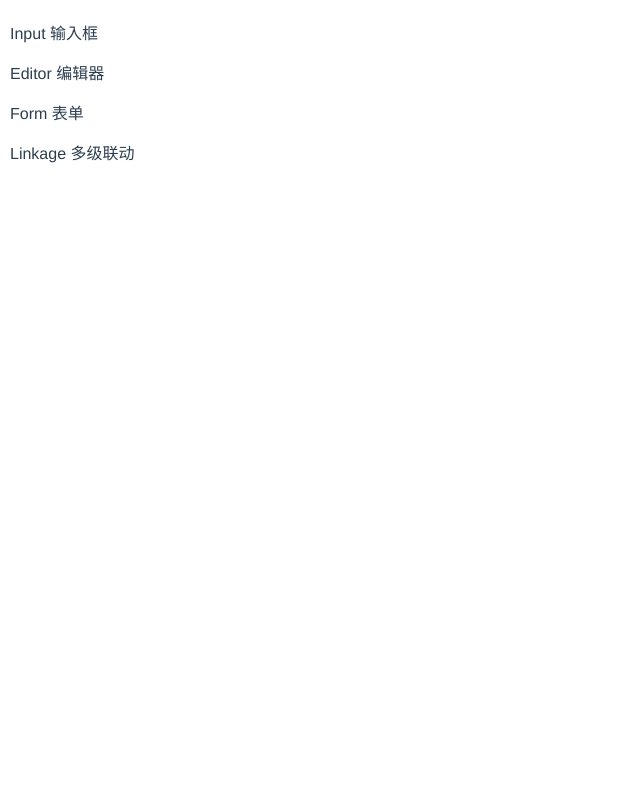
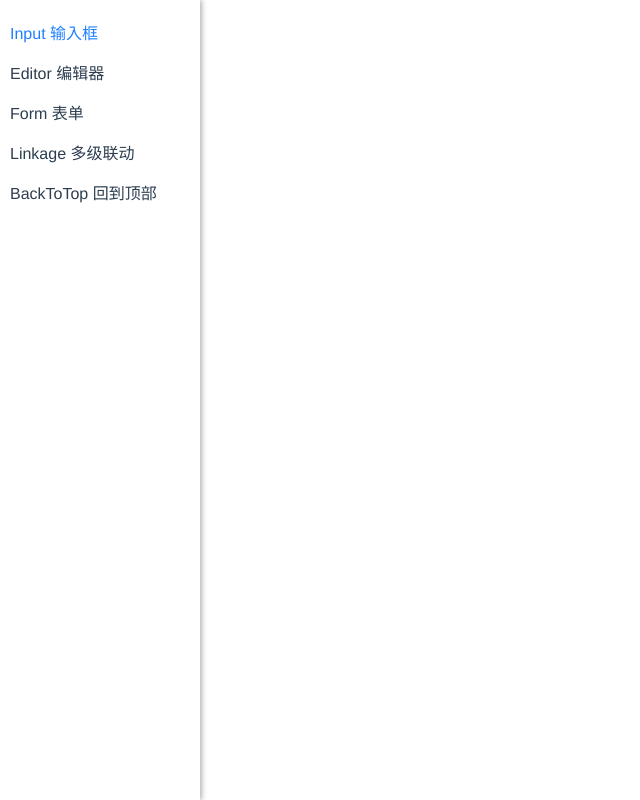
Before and after one commit to HHH1994/HHH-components, a Vue app: page / in a window 1280 px wide. Shown: the whole page, without its empty margins (0-640 px from the left). Built offline with nearby package versions, Linux system fonts and the light colour scheme.

Commit message:
feat: 1. 优化主页样式  2. 添加backToTop 平滑滚动功能代码

```diff
--- a/package.json
+++ b/package.json
@@ -10,8 +10,8 @@
   "dependencies": {
     "axios": "^0.19.0",
     "core-js": "^2.6.5",
-    "node-sass": "^5.0.0",
-    "sass-loader": "^10.1.0",
+    "node-sass": "^4.12.0",
+    "sass-loader": "^8.0.2",
     "vue": "^2.6.10",
     "vue-router": "^3.4.9",
     "vuex": "^3.5.1"
--- a/public/index.html
+++ b/public/index.html
@@ -5,7 +5,7 @@
   <meta http-equiv="X-UA-Compatible" content="IE=edge">
   <meta name="viewport" content="width=device-width,initial-scale=1.0">
   <link rel="icon" href="<%= BASE_URL %>favicon.ico">
-  <title>vuetest</title>
+  <title>HHH组件库</title>
   <style>
     * {
       margin: 0;
--- /dev/null
+++ b/src/pages/BackToTop.vue
@@ -0,0 +1,61 @@
+<template>
+  <div ref="scrollWrap" class="wrap">
+      <div class="backtop-btn" @click="backToTop">回到顶部</div>
+      <section class="mock-content">
+        <p v-for="(p, i) of mockList" :key="i">
+            段落{{p}}
+        </p>
+      </section>
+  </div>
+</template>
+<script>
+export default {
+   data() {
+    return {
+       mockList: []
+    }
+   },
+   created() {
+       this.mockList = [...new Array(1000).keys()]
+   },
+   methods: {
+    backToTop() {
+      const scrollWrap = document.querySelector('.main'); // 滚动容器元素
+      const scrollTop = scrollWrap.scrollTop; // 总共滚动高度
+      const perScrollH = 100; // 速度
+      const totalCount = Math.round(scrollTop / perScrollH);
+
+      function scrollToTop(totalScrollH, perScrollH, count, totalCount) {
+          requestAnimationFrame(() => {
+              if (count > totalCount) return;
+
+              scrollWrap.scrollTop = totalScrollH - perScrollH * count;
+              scrollToTop(totalScrollH, perScrollH, count + 1, totalCount);
+          })
+      }
+
+      scrollToTop(scrollTop, perScrollH, 1, totalCount);
+    }
+   }
+}
+</script>
+<style lang="scss" scoped>
+    .wrap {
+        position: relative;
+
+        .backtop-btn {
+            position: fixed;
+            bottom: 50px;
+            right: 50px;
+            width: 110px;
+            height: 40px;
+            padding: 10px 20px;
+            color: #333;
+            text-align: center;
+            border: 1px solid #f1f1f1;
+            border-radius: 5px;
+            box-sizing: border-box;
+            cursor: pointer;
+        }
+    }
+</style>
--- a/src/pages/Index.vue
+++ b/src/pages/Index.vue
@@ -1,31 +1,14 @@
 <!-- 主页 -->
-<style lang='scss' scoped>
-  .h-menu {
-    float: left;
-    box-sizing: border-box;
-    width: 200px;
-    height: 100vh;
-    overflow-y: auto;
-    padding: 20px 10px;
-    list-style: none;
-    li {
-      cursor: pointer;
-      height: 40px;
-    }
-  }
-
-  .main {
-    box-sizing: border-box;
-    height: 100vh;
-    overflow-y: auto;;
-    padding: 20px;
-  }
-</style>
 <template>
   <div class="root">
     <!-- 左边菜单 -->
     <ul class="h-menu">
-      <li v-for="(menu, index) of menuList" :key="index" @click="changePage(menu.name)">
+      <li
+        v-for="(menu, index) of menuList"
+        :key="index"
+        :class="{active: activeIdx === index}"
+        @click="changePage(menu.name, index)"
+      >
         {{menu.name}} {{menu.meta && menu.meta.desc}}
       </li>
     </ul>
@@ -47,13 +30,15 @@ export default {
   },
   data() {
     return {
+      activeIdx: 0,
       menuList: []
     };
   },
 
   methods: {
-    changePage(name) {
+    changePage(name, idx) {
       this.$router.push({name});
+      this.activeIdx = idx;
     }
   },
   created() {
@@ -62,3 +47,32 @@ export default {
   }
 }
 </script>
+<style lang='scss' scoped>
+  .h-menu {
+    float: left;
+    box-sizing: border-box;
+    width: 200px;
+    height: 100vh;
+    overflow-y: auto;
+    padding: 20px 10px;
+    list-style: none;
+    box-shadow: 2px 0 5px rgba($color: #000000, $alpha: 0.3);
+
+    li {
+      cursor: pointer;
+      height: 40px;
+      user-select: none;
+    }
+
+    .active {
+      color: #1e80ff;
+    }
+  }
+
+  .main {
+    box-sizing: border-box;
+    height: 100vh;
+    overflow-y: auto;;
+    padding: 20px;
+  }
+</style>
--- a/src/router/index.js
+++ b/src/router/index.js
@@ -1,49 +1,33 @@
 import Vue from 'vue';
 import Router from 'vue-router';
+import {pageRouterConfig} from './pageConfig';
 
 Vue.use(Router);
+
+const componentRouter = pageRouterConfig.map(config => {
+  return {
+    path: `/${config.name}`,
+    name: config.name,
+    meta: {
+      desc: config.desc
+    },
+    component: () => import(`@/pages/${config.name}.vue`)
+  }
+})
 
 export const  baseRoutes  = [
   {
     path: '/',
     name: 'Index',
     component: () => import('@/pages/Index'),
-    children: [
-      {
-        path: '/Input',
-        name: 'Input',
-        meta: {
-          desc: '输入框'
-        },
-        component: () => import('@/pages/Input.vue')
-      },
-      {
-        path: '/Editor',
-        name: 'Editor',
-        meta: {
-          desc: '编辑器'
-        },
-        component: () => import('@/pages/Editor.vue')
-      },
-      {
-        path: '/Form',
-        name: 'Form',
-        meta: {
-          desc: '表单'
-        },
-        component: () => import('@/pages/Form.vue')
-      },
-      {
-        path: '/Linkage',
-        name: 'Linkage',
-        meta: {
-          desc: '多级联动'
-        },
-        component: () => import('@/pages/Liandong.vue')
-      }
-    ]
+    children: componentRouter
   }
 ];
+
+const originRouterPush = Router.prototype.push;
+Router.prototype.push = function() {
+  originRouterPush.call(this, ...arguments).catch(() => {})
+}
 
 export const asyncRoutes = [];
 
--- /dev/null
+++ b/src/router/pageConfig.js
@@ -0,0 +1,22 @@
+export const pageRouterConfig = [
+    {
+        name: 'Input',
+        desc: '输入框'
+    },
+    {
+        name: 'Editor',
+        desc: '编辑器'
+    },
+    {
+        name: 'Form',
+        desc: '表单'
+    },
+    {
+        name: 'Linkage',
+        desc: '多级联动'
+    },
+    {
+        name: 'BackToTop',
+        desc: '回到顶部'
+    }
+]
```
Also changed, not shown: src/pages/Linkage.vue (renamed from src/pages/Liandong.vue), 1 other file (tests, documents, lock files or other folders).
